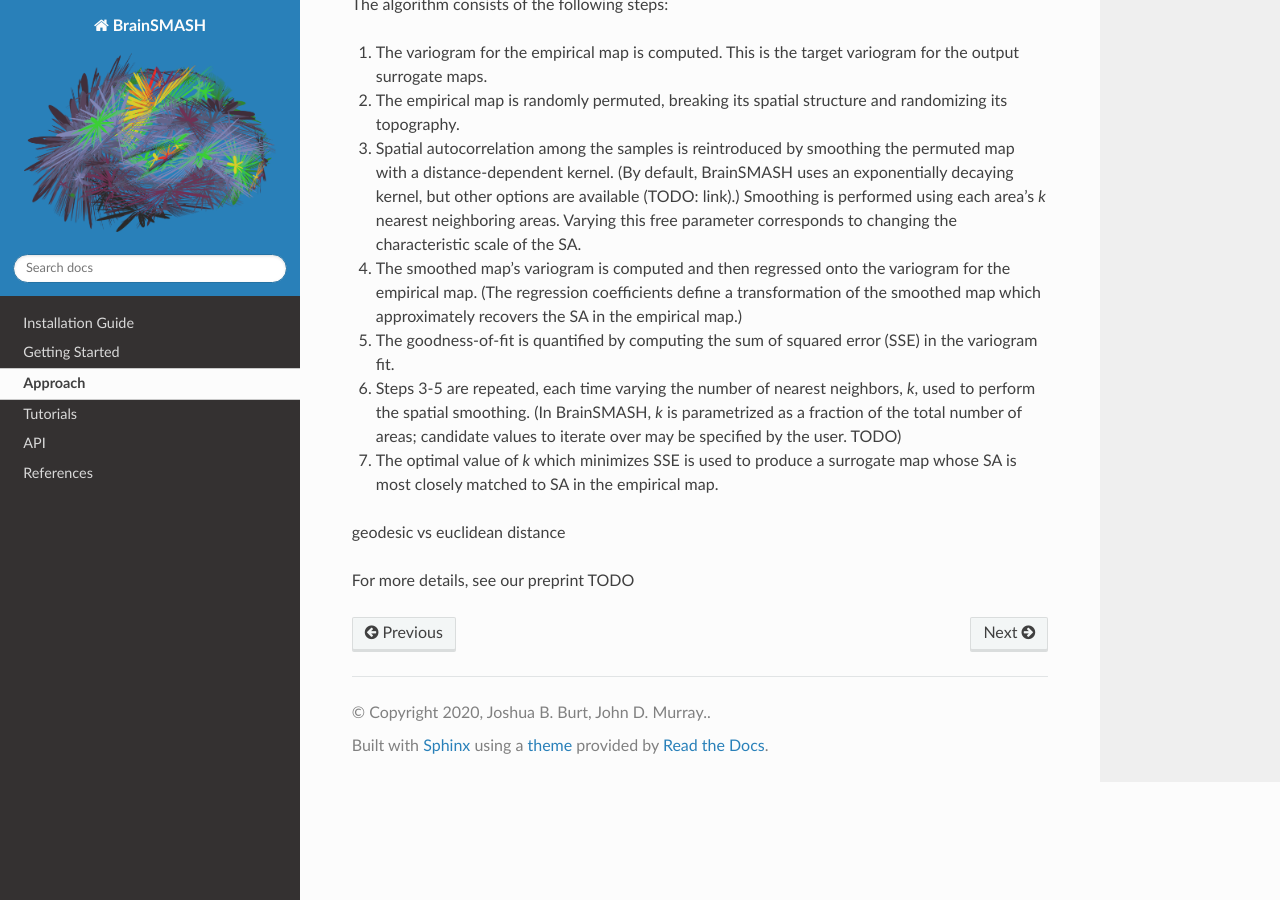
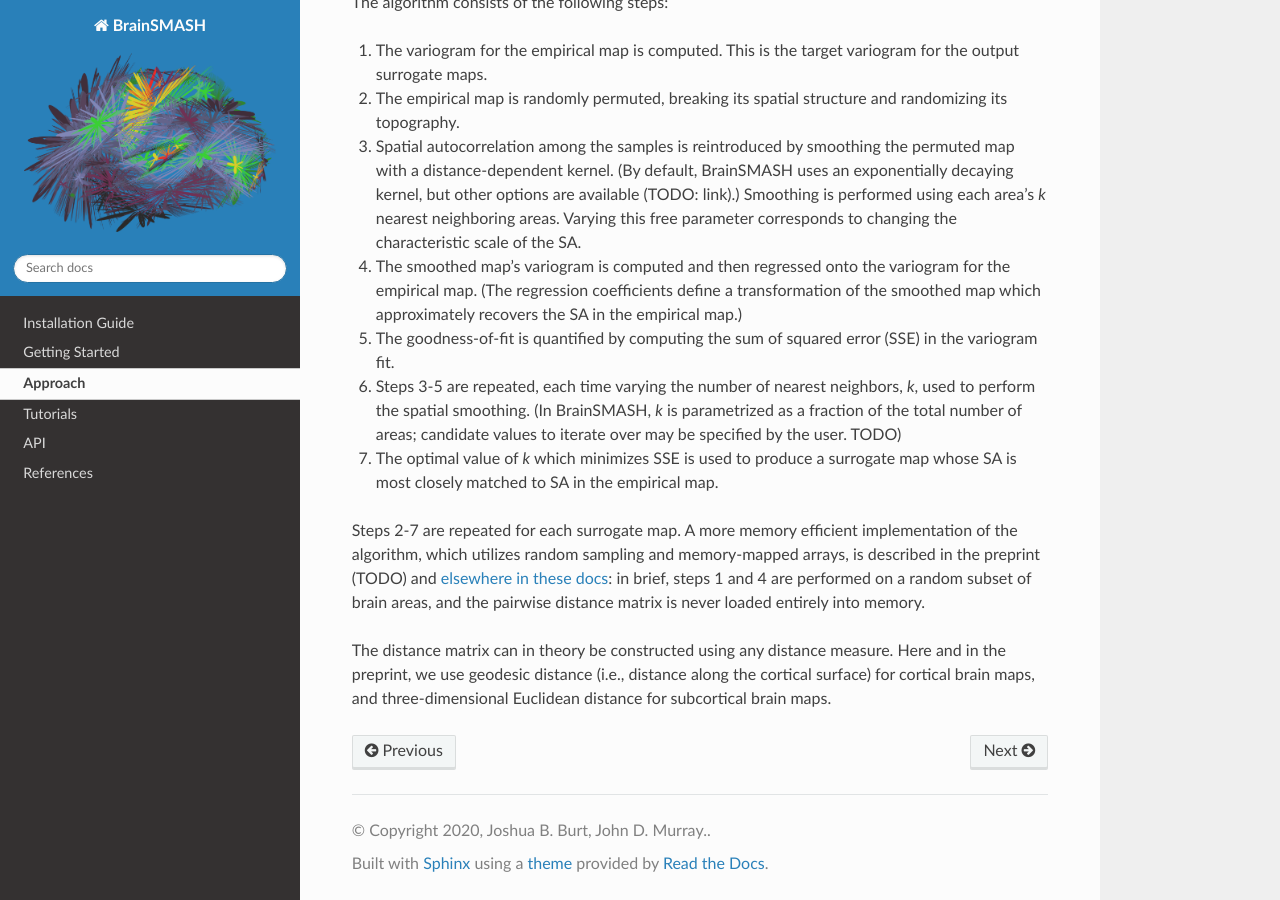
Before and after one commit to murraylab/brainsmash, a Sphinx documentation site: the page built from docs/approach.rst, in a window 1280 px wide and 900 px high, scrolled down 1163 px. Built offline with Sphinx 7.4.7 and the Read the Docs theme 2.0.0, drawn with Linux system fonts in a browser that asks for light colours.

Commit message:
approach docs section tentatively complete

```diff
--- a/docs/approach.rst
+++ b/docs/approach.rst
@@ -37,6 +37,12 @@ The algorithm consists of the following steps:
 6. Steps 3-5 are repeated, each time varying the number of nearest neighbors, *k*, used to perform the spatial smoothing. (In BrainSMASH, *k* is parametrized as a fraction of the total number of areas; candidate values to iterate over may be specified by the user. TODO)
 7. The optimal value of *k* which minimizes SSE is used to produce a surrogate map whose SA is most closely matched to SA in the empirical map.
 
-geodesic vs euclidean distance
 
-For more details, see our preprint TODO
+Steps 2-7 are repeated for each surrogate map. A more memory efficient implementation of the algorithm,
+which utilizes random sampling and memory-mapped arrays, is described in the preprint (TODO) and :ref:`elsewhere in these docs <dense>`:
+in brief, steps 1 and 4 are performed on a random subset of brain areas, and the pairwise distance matrix is never loaded
+entirely into memory.
+
+The distance matrix can in theory be constructed using any distance measure. Here and in
+the preprint, we use geodesic distance (i.e., distance along the cortical surface) for
+cortical brain maps, and three-dimensional Euclidean distance for subcortical brain maps.
--- a/docs/gettingstarted.rst
+++ b/docs/gettingstarted.rst
@@ -102,6 +102,8 @@ TODO: show evaluation plots?
 
 TODO: describe other kwargs, either here or elsewhere
 
+.. _dense:
+
 Dense surrogate maps
 --------------------
 Next, we'll demonstrate how to use BrainSMASH to generate surrogate maps for
```
Also changed, not shown: docs/images/variogram.png.
